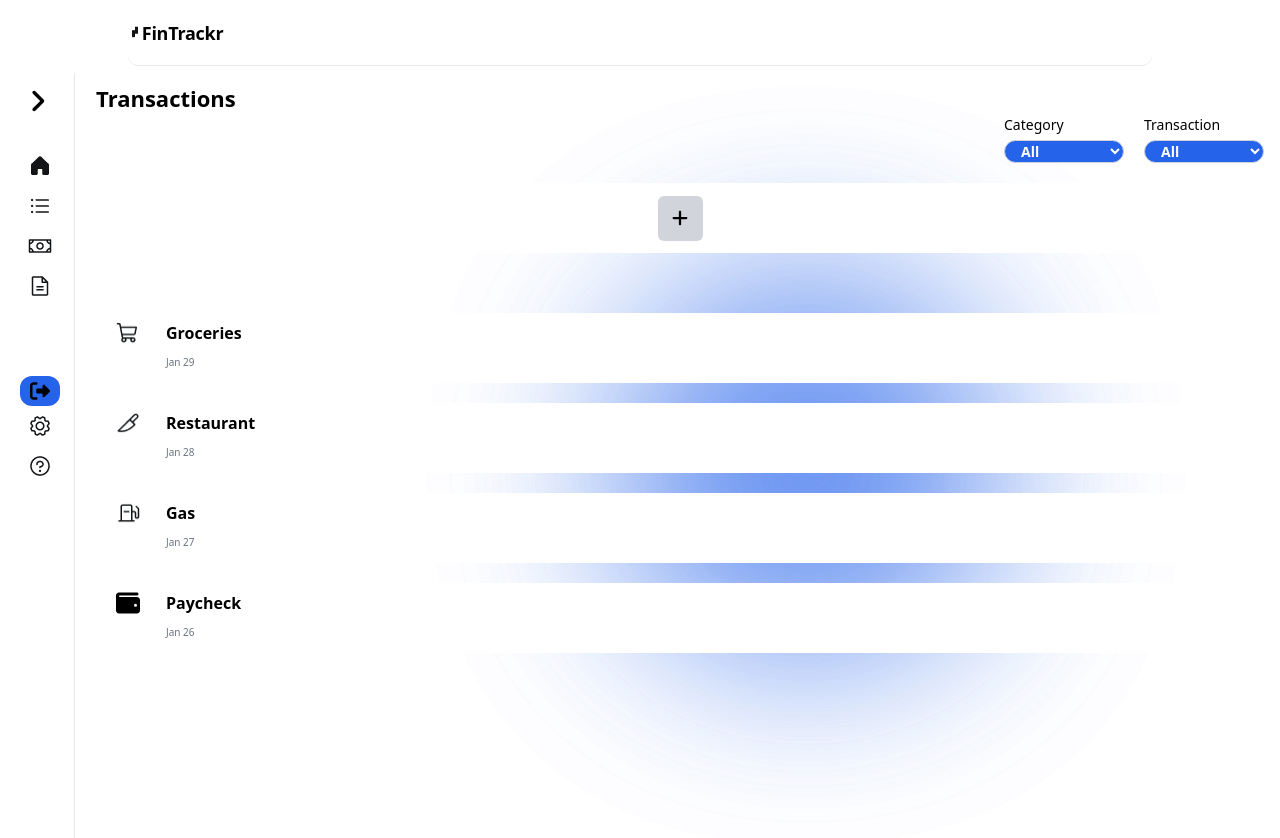
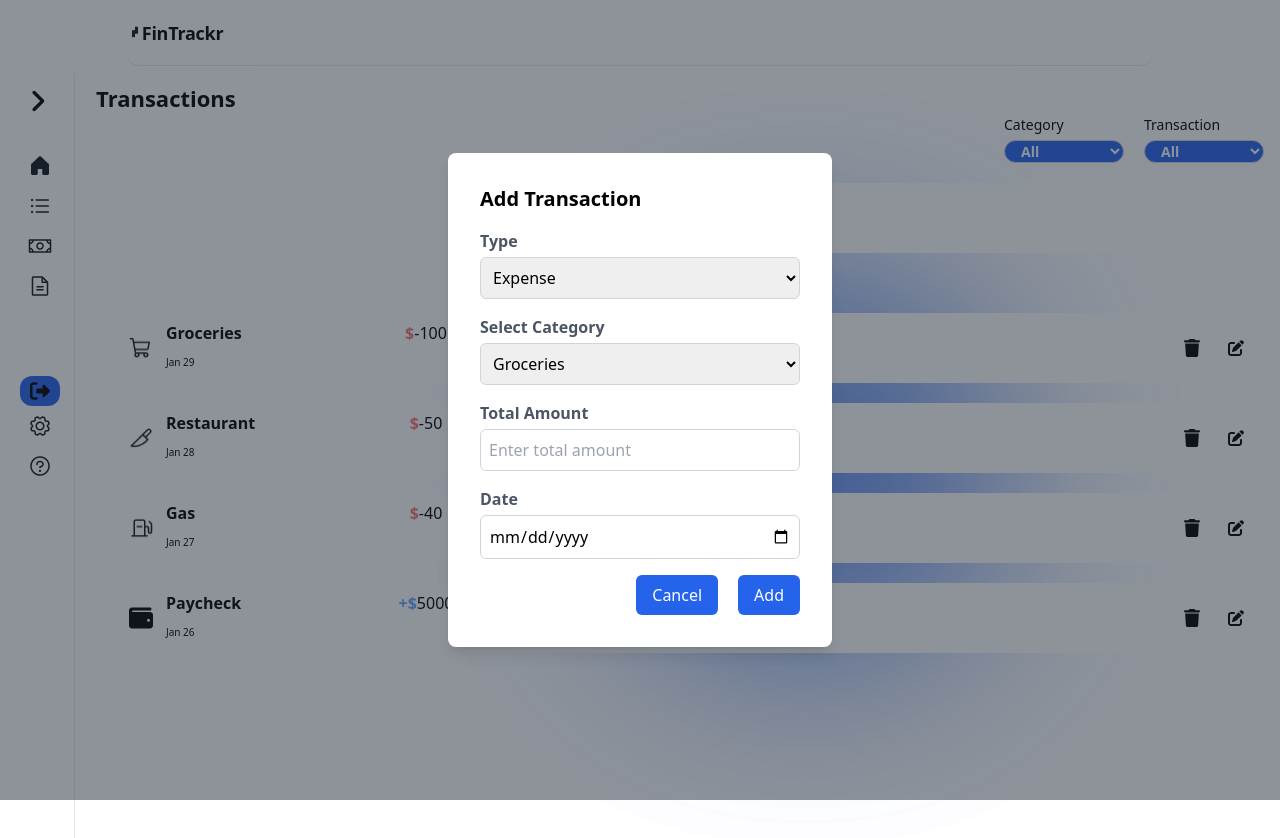
Before and after one commit to ShiiFt38/Finance-Tracker, a React (Create React App) app: page /Transactions in a window 1280 px wide. Both pictures are taken after a click on the button 680 px from the left and 218 px from the top of the page. Shown: the top 838 px of the page. Built offline with nearby package versions, Linux system fonts and the light colour scheme.

Commit message:
transaction form

```diff
--- a/src/Components/AddTransactionForm.js
+++ b/src/Components/AddTransactionForm.js
@@ -1,8 +1,79 @@
-import React from 'react'
+import React, { useState } from 'react'
+import { useAccentColor } from '../Context/AccentColorContext'
 
-const AddTransactionForm = () => {
+const AddTransactionForm = ({onClose}) => {
+  const { accentColor } = useAccentColor();
+
+  const [transactionType, setTransactionType] = useState('expense')
+
   return (
-    <div>AddTransactionForm</div>
+    <div className="fixed inset-0 flex items-center justify-center bg-gray-800 bg-opacity-50 z-50">
+      <div className="bg-white p-8 rounded-lg shadow-lg w-96">
+      <h2 className="text-xl font-semibold mb-4">Add Transaction</h2>
+
+      <form>
+        <div className='mb-4'>
+        <label htmlFor="transactionType" className="font-semibold text-gray-600 block mb-1">Type</label>
+        <select onChange={(e) => setTransactionType(e.target.value)} name="transactionType" id="transactionType" className="w-full border border-gray-300 rounded-md p-2 focus:outline-none focus:border-blue-500">
+        <option value="expense">Expense</option>
+          <option value="income">Income</option>
+        </select>
+        </div>
+
+      {transactionType && transactionType === 'income' ? (<div className="mb-4">
+          <label htmlFor="category" className="font-semibold text-gray-600 block mb-1">Select Category</label>
+          <select id="category" name="category" className="w-full border border-gray-300 rounded-md p-2 focus:outline-none focus:border-blue-500">
+            <option value="Salary">Salary</option>
+            <option value="Wages">Wages</option>
+            <option value="Freelance">Freelance</option>
+            <option value="Investments">Investments</option>
+            <option value="Side Hustle">Side Hustle</option>
+            <option value="Gifts">Gifts</option>
+            <option value="Reimbursements">Reimbursements</option>
+            <option value="Royalties">Royalties</option>
+            <option value="Other">Other</option>
+          </select>
+        </div>) : null}
+
+        {transactionType && transactionType === 'expense' ? (<div className="mb-4">
+          <label htmlFor="category" className="font-semibold text-gray-600 block mb-1">Select Category</label>
+          <select id="category" name="category" className="w-full border border-gray-300 rounded-md p-2 focus:outline-none focus:border-blue-500">
+            <option value="Groceries">Groceries</option>
+            <option value="Gas">Gas</option>
+            <option value="Restaurants">Restaurants</option>
+            <option value="Transportation">Transportation</option>
+            <option value="Healthcare">Healthcare</option>
+            <option value="Personal Care">Personal Care</option>
+            <option value="Entertainment">Entertainment</option>
+            <option value="Clothing">Clothing</option>
+            <option value="Travel">Travel</option>
+            <option value="Miscellaneous">Miscellaneous</option>
+          </select>
+        </div>) : null}
+
+        <div className="mb-4">
+          <label htmlFor="amount" className="font-semibold text-gray-600 block mb-1">Total Amount</label>
+          <input type="number" id="amount" name="totalAmount" className="w-full border border-gray-300 rounded-md p-2 focus:outline-none focus:border-blue-500" placeholder="Enter total amount" />
+        </div>
+
+        <div className='mb-4'>
+          <label htmlFor="date" className="font-semibold text-gray-600 block mb-1">Date</label>
+          <input type="date" id='date' className="w-full border border-gray-300 rounded-md p-2 focus:outline-none focus:border-blue-500"/>
+        </div>
+
+        <div className='flex flex-row w-full place-content-end gap-5'>
+          <div className="text-right">
+            <button onClick={onClose} className={`${accentColor} text-white px-4 py-2 rounded-md hover:${accentColor} focus:outline-none focus:${accentColor}`}>Cancel</button>
+          </div>
+          <div className="text-right">
+            <button type="submit" onSubmit={(e) => e.preventDefault()} className={`${accentColor} text-white px-4 py-2 rounded-md hover:bg-blue-600 focus:outline-none focus:bg-blue-600`}>Add</button>
+          </div>
+        </div>
+
+      </form>
+
+    </div>
+  </div>
   )
 }
 
--- a/src/Components/BudgetForm.js
+++ b/src/Components/BudgetForm.js
@@ -52,7 +52,7 @@ const BudgetForm = ({ onClose }) => {
               <button onClick={onClose} className={`${accentColor} text-white px-4 py-2 rounded-md hover:${accentColor} focus:outline-none focus:${accentColor}`}>Cancel</button>
             </div>
             <div className="text-right">
-              <button type="submit" onClick={(e) => {e.preventDefault()}}className={`${accentColor} text-white px-4 py-2 rounded-md hover:bg-blue-600 focus:outline-none focus:bg-blue-600`}>Submit</button>
+              <button type="submit" onClick={(e) => {e.preventDefault()}}className={`${accentColor} text-white px-4 py-2 rounded-md hover:bg-blue-600 focus:outline-none focus:bg-blue-600`}>Add</button>
             </div>
           </div>
 
--- a/src/Components/Button.js
+++ b/src/Components/Button.js
@@ -1,12 +1,14 @@
 import React from 'react';
 import { Link } from 'react-router-dom';
+import { useAccentColor } from '../Context/AccentColorContext';
 
 
 function Button({text, onClick, iconSrc, iconAlt, link, width}) {
+  const {accentColor} = useAccentColor();
   return (
     <Link to={link}>
       <button
-        className={`flex justify-center align-middle items-center px-8 py-2.5 mt-3.5 font-bold whitespace-nowrap bg-blue-600 rounded-xl text-white sm:w-[130px] md:${width} sm:h-[30px] md:h-[35px] hover:bg-[#637587] transition-all duration-1000ms ease-in max-md:px-5 cursor-pointer`}
+        className={`flex justify-center align-middle items-center px-8 py-2.5 mt-3.5 font-bold whitespace-nowrap ${accentColor} rounded-xl text-white sm:w-[130px] md:${width} sm:h-[30px] md:h-[35px] hover:bg-[#637587] transition-all duration-1000ms ease-in max-md:px-5 cursor-pointer`}
         onClick={onClick}
       >
         {iconSrc && <img src={iconSrc} alt={iconAlt} className="self-start w-5 aspect-square mr-2" />}
--- a/src/Pages/Budgets.js
+++ b/src/Pages/Budgets.js
@@ -73,13 +73,13 @@ const handleEdit = (id) => {
                     </div>
                   </div>
 
-                  <div className='flex order-lastjustify-center font-bold w-[200px]'>
+                  <div className='flex sm:order-last md:order-2 justify-center font-bold w-[200px]'>
                     <Bar
                       percent = {budget.percent}
                     />
                   </div>
 
-                  <div className='flex flex-row gap-7 ml-auto my-auto'>
+                  <div className='flex flex-row gap-7 sm:order-2 md:order-last ml-auto my-auto'>
                     <button className='' onClick={() => {
                       handleDelete(budget.id)
                     }}>
--- a/src/Pages/Settings.js
+++ b/src/Pages/Settings.js
@@ -41,6 +41,7 @@ const optionStyles ='flex py-[8px] flex space-between w-[90%] mx-auto bg-gray-30
         </header>
 
         <main className='w-full h-full flex flex-col flex-1'>
+            <Orb/>
             <Orb/>
 
             {/* Accent color option */}
--- a/src/Pages/Transactions.js
+++ b/src/Pages/Transactions.js
@@ -8,22 +8,41 @@ import gasIcon from '../assets/Gas.png'
 import { useAccentColor } from '../Context/AccentColorContext'
 import Plus from '../assets/plus-solid.svg'
 import Wallet from '../assets/wallet-solid.svg'
+import AddTransactionForm from '../Components/AddTransactionForm'
+import Trash from '../assets/trash-solid.svg'
+import Edit from '../assets/pen-to-square-solid.svg'
 
 const Transactions = () => {
     const {accentColor} = useAccentColor();
 
-    const [transactionType, setTransactionType] = useState('all');
-    const [category, categoryType] = useState('all')
-
-    const transactionsList = [
+    const [ transactionType, setTransactionType ] = useState('all');
+    const [ category, setCategory ] = useState('all');
+    const [ showForm, setShowForm ] = useState(false);
+    const [ transactionsList, setTransactionsList ] = useState([
         {id:1, category: 'expense', name: 'Groceries', date: 'Jan 29', amount: -100, icon: groceriesIcon},
         {id:2, category: 'expense', name: 'Restaurant', date: 'Jan 28', amount: -50, icon: restaurantIcon},
         {id:3, category: 'expense', name: 'Gas', date: 'Jan 27', amount: -40, icon: gasIcon},
         {id:4, category: 'income', name: 'Paycheck', date: 'Jan 26', amount: 5000, icon: Wallet}
-    ]
+    ]);
 
     const filterStyles = `md:w-full sm:w-[70px] rounded-xl sm:text-[10px] md:text-[14px] ${accentColor} border border-gray-300 sm:px-1 md:px-3 text-white focus:outline-none font-bold focus:ring-1 focus:ring-indigo-500`;
     const filterLabels = "block md:text-sm sm:text-[14px] font-medium mb-1";
+
+    const handleDelete = (id) => {
+        const updatedTransactionsList = transactionsList.filter(transaction => transaction.id !== id)
+
+        setTransactionsList(updatedTransactionsList);
+      };
+
+      const handleEdit = (id) => {
+        const index = transactionsList.findIndex(item => item.id === id);
+        const editedTransaction = transactionsList[index];
+
+        setShowForm(true);
+        return editedTransaction;
+
+        }
+
   return (
     <>
     <Header hidden='hidden'/>
@@ -32,16 +51,17 @@ const Transactions = () => {
     <Orb/>
 
     <main className='p-4 sm:ml-[80px]'>
+        {showForm ? <AddTransactionForm onClose={() => setShowForm(false)} /> : null}
         <h1 className='text-[22px] font-bold'>Transactions</h1>
 
         <section className='w-full flex flex-row md:place-content-end gap-[20px] sm:place-content-center '>
             <div className='md:w-[120px] sm:w-[80px] h-full'>
                 <label className={filterLabels} htmlFor="category" id='category'>Category</label>
-                <select className={filterStyles} name="category" id="category">
-                    <option value="All">All</option>
+                <select className={filterStyles} name="category" id="category" onChange={(e) => setCategory(e.target.value)}>
+                    <option value="all">All</option>
                     <option value="Groceries">Groceries</option>
                     <option value="Gas">Gas</option>
-                    <option value="Restaurants">Restaurants</option>
+                    <option value="Restaurant">Restaurants</option>
                     <option value="Transportation">Transportation</option>
                     <option value="Healthcare">Healthcare</option>
                     <option value="Personal Care">Personal Care</option>
@@ -64,7 +84,7 @@ const Transactions = () => {
 
         <section className='flex flex-col'>
             <article className='flex place-content-center align-middle rounded-xl mt-[20px] mb-10 bg-white h-[70px]'>
-                <button className='bg-gray-300 m-auto rounded-md hover:bg-gray-700 w-[45px] h-[45px]'>
+                <button onClick={() => setShowForm(true)} className='bg-gray-300 m-auto rounded-md hover:bg-gray-700 w-[45px] h-[45px]'>
                     <img src={Plus} alt="" className='m-auto w-[16px]'/>
                 </button>
             </article>
@@ -72,18 +92,35 @@ const Transactions = () => {
 
         {transactionsList.map(transaction => {
             return (
-                <article key={transaction.id} className={`flex mt:5 sm:mt-[10px] md:mt-[20px] bg-white flex-wrap md:flex-row ${transaction.category === 'expense' && transactionType === 'income' ? 'hidden' : null} ${transaction.category === 'income' && transactionType === 'expense' ? 'hidden' : null} justify-between gap-[10px] min-h-[70px] justify-between py-2 rounded-xl px-5`} >
+                <article key={transaction.id} className={`flex mt:5 sm:mt-[10px] md:mt-[20px] ${category === 'all' || transaction.name === category ? null : 'hidden'} bg-white flex-wrap md:flex-row ${transaction.category === 'expense' && transactionType === 'income' ? 'hidden' : null} ${transaction.category === 'income' && transactionType === 'expense' ? 'hidden' : null} justify-between gap-[10px] min-h-[70px] justify-between py-2 rounded-xl px-5`} >
                     <div className='grid grid-cols-4 w-[200px]'>
-                        <div className='cols-start-1 align-middle cols-span-1'>
-                            <img className='w-[24px] h-[24px]' src={transaction.icon} alt={transaction.name} />
+                        <div className='cols-start-1 flex place-content-center cols-span-1'>
+                            <img className='w-[24px] h-[24px] m-auto' src={transaction.icon} alt={transaction.name} />
                         </div>
                         <div className='grid grid-rows-2 cols-start-2 col-span-3'>
                             <div className='row-start-1 row-span-1 font-bold'>
                                 <p>{transaction.name}</p>
                             </div>
-                            <div><span className='font-light text-gray-500 text-start mx-auto text-[10px]'>{transaction.date}</span></div>
+                            <div><span className='font-light text-start mx-auto text-[10px]'>{transaction.date}</span></div>
                         </div>
                     </div>
+
+                    <div className='flex justify-center font-bold w-[200px]'>
+                        {transaction.amount < 0 ? <span className='text-red-400'>$</span> : <span className='text-blue-400'>+$</span>}<p className='font-normal'>{transaction.amount}</p>
+                    </div>
+
+                    <div className='flex flex-row gap-7 ml-auto my-auto'>
+                        <button className='' onClick={() => {
+                          handleDelete(transaction.id)
+                        }}>
+                          <img alt="icon" className='w-[16px] cursor-pointer' src={Trash}></img>
+                        </button>
+                        <button onClick={() => {
+                          handleEdit(transaction.id)
+                        }}>
+                          <img alt="icon" className='w-[16px] cursor-pointer' src={Edit}></img>
+                          </button>
+                  </div>
 
                 </article>
             )
```
